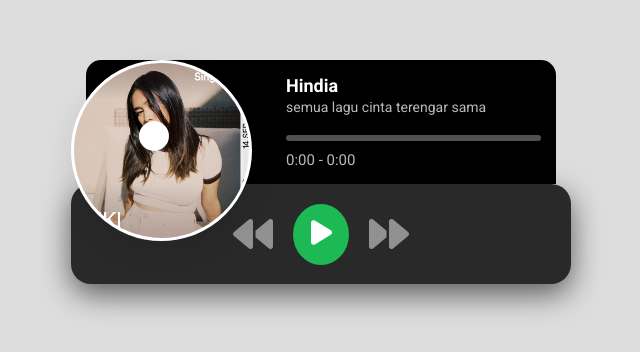
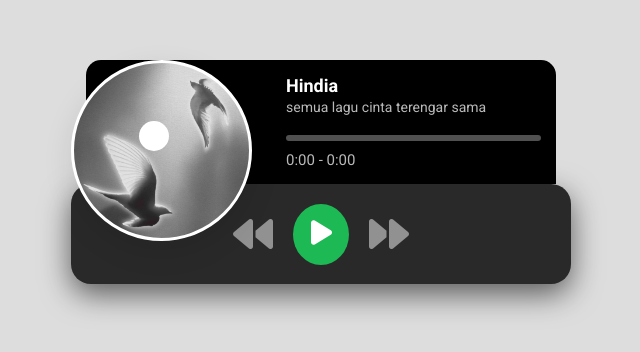
Before and after one commit to Putra943/Project-4, a plain HTML site: page index.html in a window 1280 px wide. Shown: the part 228-580 px from the top of the page, without its empty margins (319-959 px from the left). Drawn offline with Linux system fonts and the light colour scheme.

Commit message:
Update style.css

```diff
--- a/style.css
+++ b/style.css
@@ -67,7 +67,7 @@ body{
     position: absolute;
     top: 10px;
     left: 10px;
-    background: url("aset 2.jpg");
+    background: url("asset\ 1.jpg");
     background-repeat: no-repeat;
     background-position: bottom center;
     background-size: cover;
```
